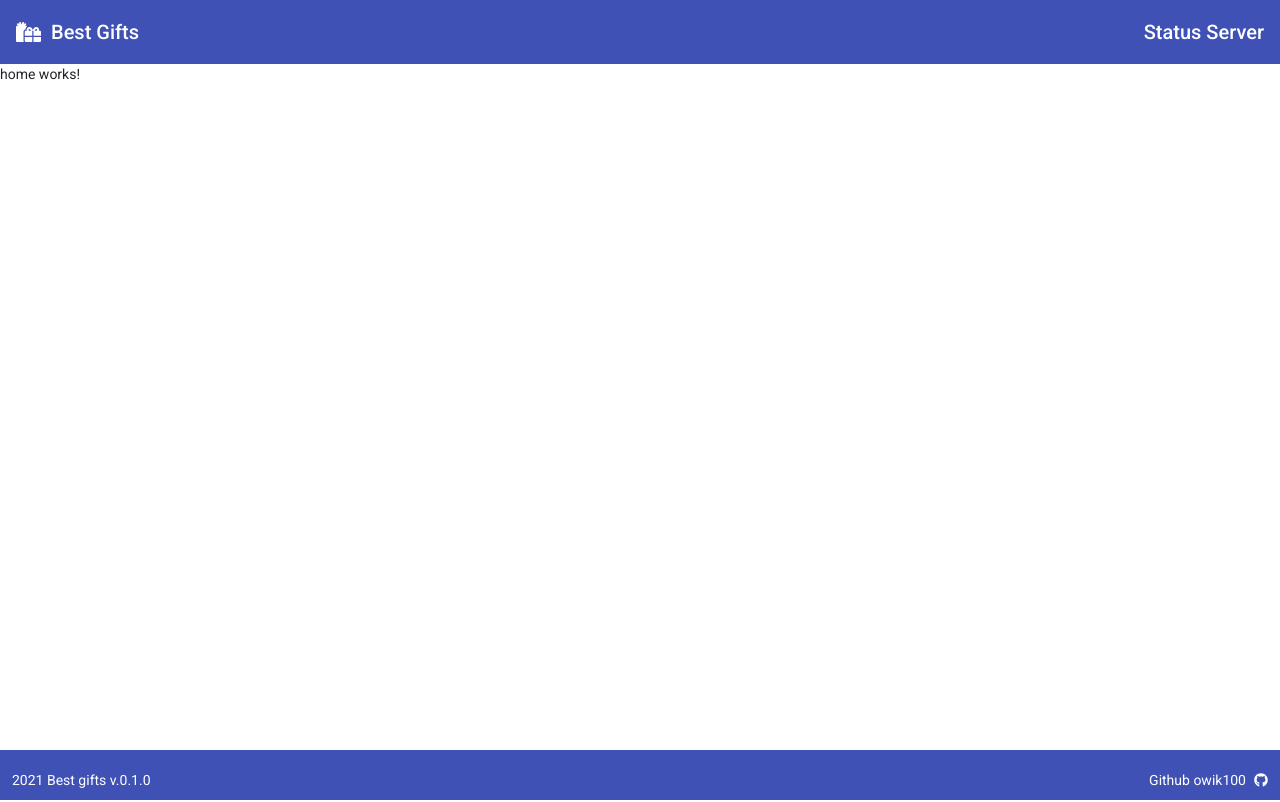
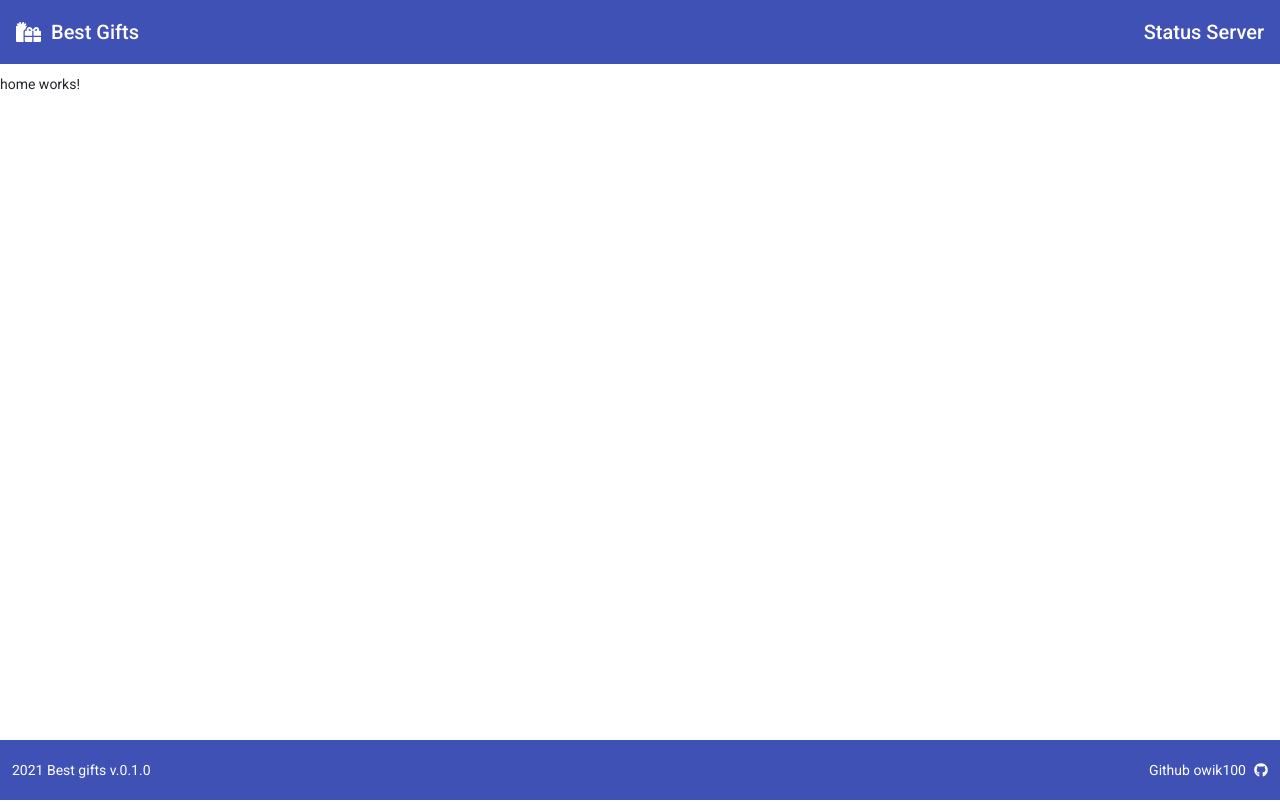
Before and after one commit to owik100/best-gifts, an Angular app: page /home in a window 1280 px wide. Built offline with nearby package versions, Linux system fonts and the light colour scheme.

Commit message:
scss styling

```diff
--- a/src/app/footer/footer.component.scss
+++ b/src/app/footer/footer.component.scss
@@ -4,7 +4,7 @@ footer{
     position:absolute;
     bottom: 0;
     width:100%;
-    height:50px;
+    height:60px;
     padding-top: 20px;
     background-color: $base-color;
     color: white;
--- a/src/app/navbar/navbar.component.scss
+++ b/src/app/navbar/navbar.component.scss
@@ -1,3 +1,6 @@
+nav{
+    margin-bottom: 10px;
+
     span{
         margin-left:10px;
     }
@@ -5,3 +8,4 @@ span{
     .spacer{
         flex: 1 1 auto;
     }
+}
```
Lines whose indentation alone changed are shown as unchanged.
